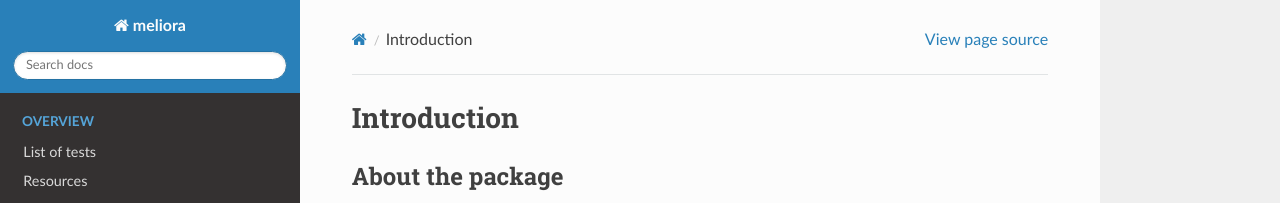
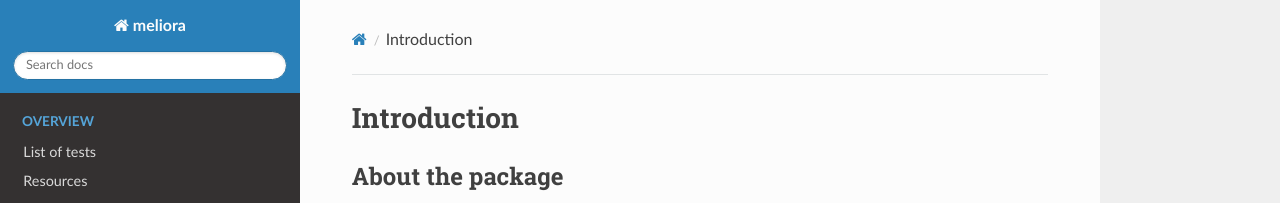
Before and after one commit to rmalhotra2192/meliora, a Sphinx documentation site: the page built from docs/source/index.rst, in a window 1280 px wide. Shown: the top 203 px of the page. Built offline with Sphinx 7.4.7 and the Read the Docs theme 2.0.0, drawn with Linux system fonts in a browser that asks for light colours.

Commit message:
added sections

```diff
--- a/docs/source/_static/css/custom.css
+++ b/docs/source/_static/css/custom.css
@@ -1,3 +1,7 @@
 .sig-prename.descclassname .pre {
     display: none;
 }
+
+li.wy-breadcrumbs-aside {
+    display: none;
+}
```
